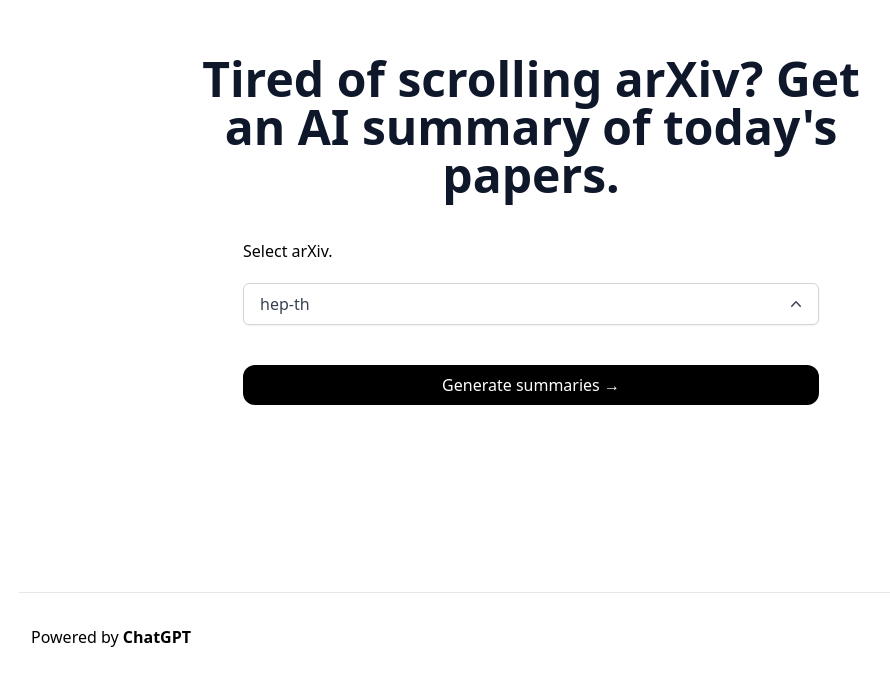
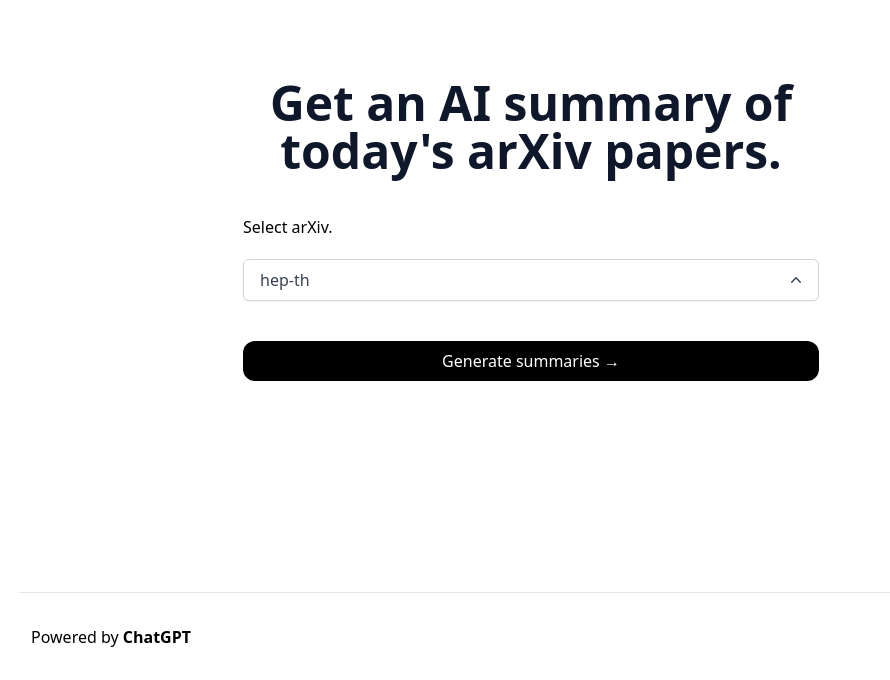
Before and after one commit to stefandriol/AbstractAI, a Next.js app: page / in a window 1280 px wide. Shown: the part 120-800 px from the top of the page, without its empty margins (109-999 px from the left). Built offline with nearby package versions, Linux system fonts and the light colour scheme.

Commit message:
shortened h1

```diff
--- a/app/page.tsx
+++ b/app/page.tsx
@@ -123,8 +123,7 @@ export default function Page() {
         <div className="flex max-w-5xl mx-auto flex-col items-center justify-center py-2 min-h-screen">
             <main className="flex flex-1 w-full flex-col items-center justify-center text-center px-4 mt-12 sm:mt-20">
                 <h1 className="sm:text-5xl text-3xl max-w-[708px] font-bold text-slate-900 mb-10">
-                    Tired of scrolling arXiv? Get an AI summary of today&apos;s
-                    papers.
+                    Get an AI summary of today&apos;s arXiv papers.
                 </h1>
                 <form className="max-w-xl w-full" onSubmit={onSubmit}>
                     <div className="flex mb-5 items-center space-x-3">
```
